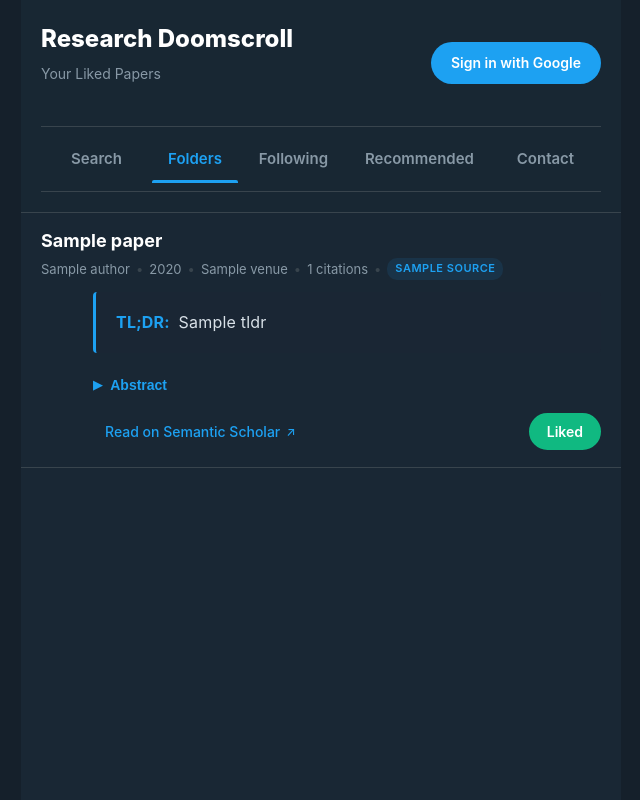
After one commit to PsychMajor/research-doomscroll, a FastAPI app: template templates/likes.html in a window 1280 px wide. The commit adds this page. Shown: the whole page, without its empty margins (319-959 px from the left). Run offline with FastAPI, Linux system fonts and the light colour scheme; the template is opened without the code that fills it: most values are stand-ins (such as "Sample title", 1, 10 or a date in 2020).

Commit message:
Add rounded dropdown and likes page with card format
- Added border-radius to dropdown menu for smoother edges (12px rounded corners)
- Created /likes route to display user's liked papers
- Created likes.html template with same card format as main feed
- Updated navigation links to use actual routes instead of anchors
- Liked papers show 'Liked' button (active state) with unlike functionality
- Empty state shows when no papers are liked
- Smooth card removal animation when unliking papers

```diff
--- a/app.py
+++ b/app.py
@@ -623,6 +623,36 @@ async def logout(request: Request):
     """Log out user"""
     request.session.clear()
     return RedirectResponse(url='/')
+
+@app.get("/likes", response_class=HTMLResponse)
+async def get_likes(request: Request):
+    """Display all liked papers"""
+    # Get current user
+    user = get_current_user(request)
+    user_id = user['id']
+
+    # Load user's feedback
+    feedback = await database.load_feedback(user_id=user_id)
+    profile = await database.load_profile(user_id=user_id)
+
+    # Get the liked paper IDs
+    liked_paper_ids = feedback.get('liked', [])
+
+    # Fetch paper details for liked papers
+    # We'll need to reconstruct the papers from cached data or fetch fresh
+    papers = []
+
+    # For now, return the template with liked paper IDs
+    # The actual paper data would need to be fetched from the APIs
+    return templates.TemplateResponse("likes.html", {
+        "request": request,
+        "user": user,
+        "papers": papers,
+        "liked_paper_ids": liked_paper_ids,
+        "feedback": feedback,
+        "profile": profile,
+        "show_form": False
+    })
 
 @app.get("/", response_class=HTMLResponse)
 async def get_paper(request: Request, topics: str = "", authors: str = "", use_recommendations: bool = False):
--- a/static/style.css
+++ b/static/style.css
@@ -118,12 +118,14 @@ body {
     background-color: #192734;
     border: 1px solid #38444d;
     border-top: none;
+    border-radius: 0 0 12px 12px;
     opacity: 0;
     visibility: hidden;
     transform: translateY(-10px);
     transition: all 0.3s ease;
     z-index: 1000;
     box-shadow: 0 4px 12px rgba(0, 0, 0, 0.3);
+    overflow: hidden;
 }
 
 .nav-item-dropdown:hover .dropdown-menu {
@@ -145,6 +147,7 @@ body {
 
 .dropdown-item:last-child {
     border-bottom: none;
+    border-radius: 0 0 12px 12px;
 }
 
 .dropdown-item:hover {
--- a/templates/index.html
+++ b/templates/index.html
@@ -45,11 +45,11 @@
 
             <!-- Navigation Menu -->
             <nav class="nav-menu">
-                <a href="#Search" class="nav-item active">Search</a>
+                <a href="/" class="nav-item active">Search</a>
                 <div class="nav-item-dropdown">
-                    <a href="#Folders" class="nav-item">Folders</a>
+                    <a href="/likes" class="nav-item">Folders</a>
                     <div class="dropdown-menu">
-                        <a href="#Likes" class="dropdown-item">Likes</a>
+                        <a href="/likes" class="dropdown-item">Likes</a>
                     </div>
                 </div>
                 <a href="#Following" class="nav-item">Following</a>
--- /dev/null
+++ b/templates/likes.html
@@ -0,0 +1,191 @@
+<!DOCTYPE html>
+<html lang="en">
+<head>
+    <meta charset="UTF-8">
+    <meta name="viewport" content="width=device-width, initial-scale=1.0">
+    <title>Liked Papers - Research Doomscroll</title>
+    <link rel="stylesheet" href="/static/style.css">
+</head>
+<body>
+    <div class="container">
+        <header class="header">
+            <div class="header-top">
+                <div class="header-title">
+                    <h1>Research Doomscroll</h1>
+                    <p class="subtitle">Your Liked Papers</p>
+                </div>
+                <div class="header-actions">
+                    {% if user and user.id %}
+                        <div class="user-info">
+                            <img src="{{ user.picture }}" alt="{{ user.name }}" class="user-avatar">
+                            <span class="user-name">Welcome {{ user.name.split()[0] if user.name else user.email.split('@')[0] }}</span>
+                            <a href="/logout" class="btn-logout">Logout</a>
+                        </div>
+                    {% else %}
+                        <a href="/login" class="btn-login">Sign in with Google</a>
+                    {% endif %}
+                </div>
+            </div>
+
+            <!-- Navigation Menu -->
+            <nav class="nav-menu">
+                <a href="/" class="nav-item">Search</a>
+                <div class="nav-item-dropdown">
+                    <a href="/likes" class="nav-item active">Folders</a>
+                    <div class="dropdown-menu">
+                        <a href="/likes" class="dropdown-item">Likes</a>
+                    </div>
+                </div>
+                <a href="#Following" class="nav-item">Following</a>
+                <a href="#Recommended" class="nav-item">Recommended</a>
+                <a href="#Contact" class="nav-item">Contact</a>
+            </nav>
+        </header>
+
+        <div class="feed">
+            {% if papers %}
+            {% for paper in papers %}
+            <article class="paper-card" data-paper-id="{{ paper.paperId }}">
+                <div class="card-header">
+                    <div class="paper-meta">
+                        <h2 class="paper-title">{{ paper.title }}</h2>
+                        <div class="paper-info">
+                            {% if paper.authors %}
+                            <span class="authors">
+                                {% for author in paper.authors[:3] %}
+                                    {{ author.name }}{% if not loop.last %}, {% endif %}
+                                {% endfor %}
+                                {% if paper.authors|length > 3 %}
+                                    <span class="more-authors">+{{ paper.authors|length - 3 }} more</span>
+                                {% endif %}
+                            </span>
+                            {% endif %}
+                            <span class="separator">•</span>
+                            <span class="year">{{ paper.year }}</span>
+                            {% if paper.venue %}
+                            <span class="separator">•</span>
+                            <span class="venue">{{ paper.venue }}</span>
+                            {% endif %}
+                            {% if paper.citationCount %}
+                            <span class="separator">•</span>
+                            <span class="citations">{{ paper.citationCount }} citations</span>
+                            {% endif %}
+                            {% if paper.source %}
+                            <span class="separator">•</span>
+                            <span class="source-badge">{{ paper.source }}</span>
+                            {% endif %}
+                        </div>
+                    </div>
+                </div>
+
+                {% if paper.tldr %}
+                <div class="paper-tldr">
+                    <strong>TL;DR:</strong> {{ paper.tldr }}
+                </div>
+                {% endif %}
+
+                <div class="paper-abstract-container">
+                    <button class="abstract-toggle" onclick="toggleAbstract('{{ paper.paperId }}')">
+                        <span class="toggle-icon">▶</span>
+                        <span class="toggle-text">Abstract</span>
+                    </button>
+                    <div class="paper-abstract" id="abstract-{{ paper.paperId }}" style="display: none;">
+                        {% if paper.abstract %}
+                            {{ paper.abstract }}
+                        {% else %}
+                            <em class="no-abstract">No abstract available</em>
+                        {% endif %}
+                    </div>
+                </div>
+
+                <div class="card-footer">
+                    {% if paper.url %}
+                    {% if paper.source == 'bioRxiv' %}
+                    <a href="{{ paper.url }}" class="paper-link" target="_blank" rel="noopener noreferrer">
+                        <span>Read on bioRxiv</span>
+                        <span class="link-icon">↗</span>
+                    </a>
+                    {% else %}
+                    <a href="{{ paper.url }}" class="paper-link" target="_blank" rel="noopener noreferrer">
+                        <span>Read on Semantic Scholar</span>
+                        <span class="link-icon">↗</span>
+                    </a>
+                    {% endif %}
+                    {% endif %}
+                    <div class="card-actions">
+                        <button class="like-btn active" onclick="unlikePaper('{{ paper.paperId }}', event)" title="Unlike this paper">
+                            <span class="like-text">Liked</span>
+                        </button>
+                    </div>
+                </div>
+            </article>
+            {% endfor %}
+            {% else %}
+            <div class="empty-state">
+                <div class="empty-icon">♥</div>
+                <h2>No Liked Papers Yet</h2>
+                <p>Papers you like will appear here. <a href="/" style="color: #1da1f2;">Start exploring papers</a></p>
+            </div>
+            {% endif %}
+        </div>
+    </div>
+
+    <script>
+        function toggleAbstract(paperId) {
+            const abstract = document.getElementById(`abstract-${paperId}`);
+            const toggle = event.currentTarget;
+            const icon = toggle.querySelector('.toggle-icon');
+
+            if (abstract.style.display === 'none') {
+                abstract.style.display = 'block';
+                icon.textContent = '▼';
+                toggle.classList.add('expanded');
+            } else {
+                abstract.style.display = 'none';
+                icon.textContent = '▶';
+                toggle.classList.remove('expanded');
+            }
+        }
+
+        async function unlikePaper(paperId, event) {
+            event.preventDefault();
+            try {
+                const formData = new FormData();
+                formData.append('paper_id', paperId);
+
+                const response = await fetch('/unlike', {
+                    method: 'POST',
+                    body: formData
+                });
+
+                if (response.ok) {
+                    // Remove the card from the page
+                    const card = event.target.closest('.paper-card');
+                    card.style.opacity = '0';
+                    card.style.transform = 'translateX(-100%)';
+                    card.style.transition = 'all 0.3s ease';
+
+                    setTimeout(() => {
+                        card.remove();
+
+                        // Check if there are no more cards
+                        const remainingCards = document.querySelectorAll('.paper-card');
+                        if (remainingCards.length === 0) {
+                            // Show empty state
+                            document.querySelector('.feed').innerHTML = `
+                                <div class="empty-state">
+                                    <div class="empty-icon">♥</div>
+                                    <h2>No Liked Papers Yet</h2>
+                                    <p>Papers you like will appear here. <a href="/" style="color: #1da1f2;">Start exploring papers</a></p>
+                                </div>
+                            `;
+                        }
+                    }, 300);
+                }
+            } catch (error) {
+                console.error('Error unliking paper:', error);
+            }
+        }
+    </script>
+</body>
+</html>
```
